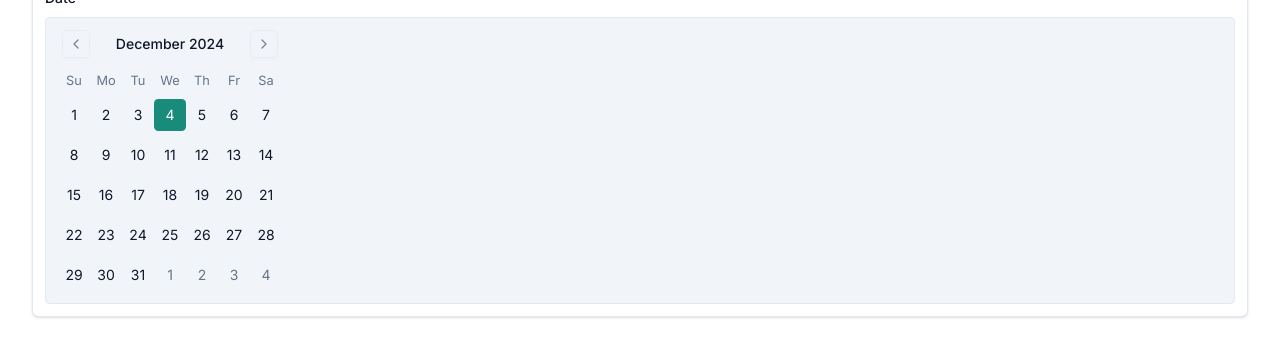
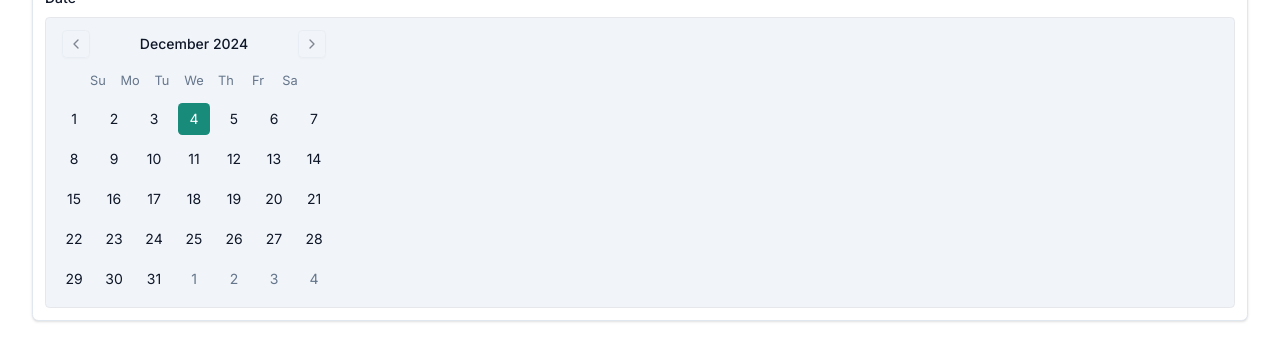
Before and after one commit to iamtowbee/evently-nextjs, a Next.js app: page / in a window 1280 px wide. Both pictures are taken after a click on the button 1217 px from the left and 96 px from the top of the page. Shown: the part 397-742 px from the top of the page. Built offline with nearby package versions, Linux system fonts and the light colour scheme; no server answers; the database is empty.

Commit message:
Fix calendar and sheet layouts

```diff
--- a/components/ui/calendar.tsx
+++ b/components/ui/calendar.tsx
@@ -31,11 +31,11 @@ function Calendar({
         ),
         nav_button_previous: "absolute left-1",
         nav_button_next: "absolute right-1",
-        table: "w-full border-collapse space-y-1",
+        table: "w-full border-collapse space-y-1 flex flex-col items-center",
         head_row: "flex",
         head_cell:
           "text-muted-foreground rounded-md w-8 font-normal text-[0.8rem]",
-        row: "flex w-full mt-2",
+        row: "flex w-full mt-2 space-x-2",
         cell: cn(
           "relative p-0 text-center text-sm focus-within:relative focus-within:z-20 [&:has([aria-selected])]:bg-accent [&:has([aria-selected].day-outside)]:bg-accent/50 [&:has([aria-selected].day-range-end)]:rounded-r-md",
           props.mode === "range"
@@ -65,7 +65,7 @@ function Calendar({
       }}
       {...props}
     />
-  )
+  );
 }
 Calendar.displayName = "Calendar"
 
--- a/components/ui/sheet.tsx
+++ b/components/ui/sheet.tsx
@@ -64,14 +64,14 @@ const SheetContent = React.forwardRef<
       className={cn(sheetVariants({ side }), className)}
       {...props}
     >
-      <SheetPrimitive.Close className="absolute right-4 top-4 rounded-sm opacity-70 ring-offset-background transition-opacity hover:opacity-100 focus:outline-none focus:ring-2 focus:ring-ring focus:ring-offset-2 disabled:pointer-events-none data-[state=open]:bg-secondary">
+      <SheetPrimitive.Close className="absolute right-[18px] top-[18px] rounded-sm opacity-70 ring-offset-background transition-opacity hover:opacity-100 focus:outline-none focus:ring-2 focus:ring-ring focus:ring-offset-2 disabled:pointer-events-none data-[state=open]:bg-secondary">
         <X className="h-4 w-4" />
         <span className="sr-only">Close</span>
       </SheetPrimitive.Close>
       {children}
     </SheetPrimitive.Content>
   </SheetPortal>
-))
+));
 SheetContent.displayName = SheetPrimitive.Content.displayName
 
 const SheetHeader = ({
```
